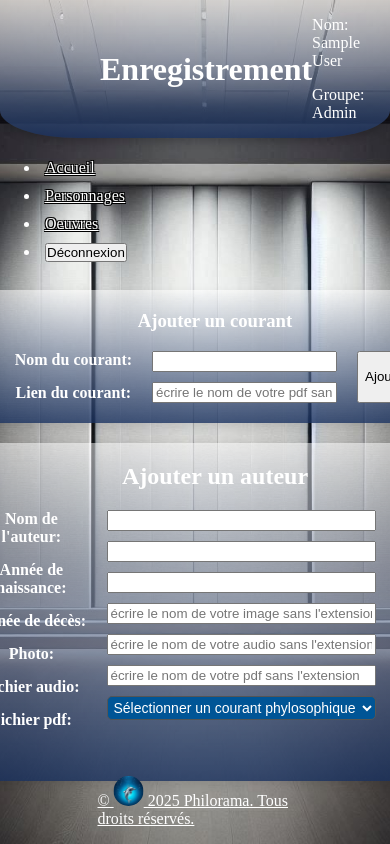
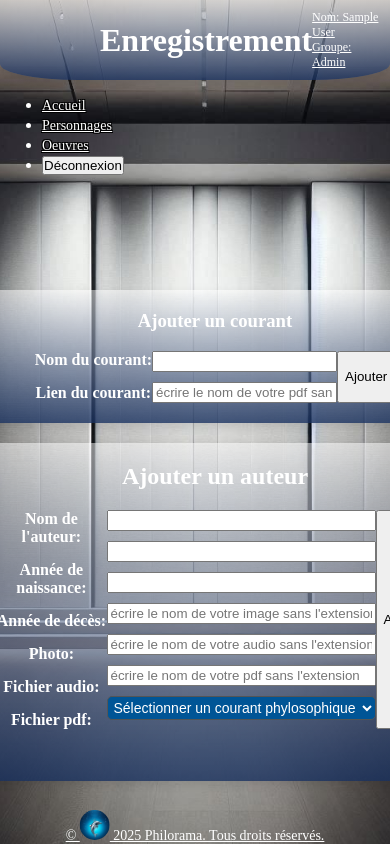
Before and after one commit to Mister-J23/ProjetCDA, a Flask app: page /Chargement in a window 390 px wide; the page is wider, and only the part inside the window is pictured. Run offline with Flask 3, Linux system fonts and the light colour scheme; the visitor is signed in with stand-in values (Sample User, id 1).

Commit message:
19/03/2025

```diff
--- /dev/null
+++ b/ProjetCDA/WEB_FLASK/app/static/css/responsive.css
@@ -0,0 +1,118 @@
+
+@media (max-width: 780px) { /*Mediaquary*/
+    body {
+        background-attachment: local; /* L'image se déplace avec le contenu */
+        background-size: cover; /* L'image couvre tout l'écran */
+        background-position: center; /* Centre l'image */
+        min-height: 100vh; /* Assure que le corps prend au moins toute la hauteur de l'écran */
+        margin: 0; /* Supprime les marges éventuelles */
+    }
+
+        /* Fixe le header en haut */
+    header {
+        position: fixed; /* Fixe le header par rapport à la fenêtre, il restera visible même en scrollant */
+        top: 0; /* Positionne le header en haut de la page */
+        left: 0; /* Positionne le header tout à gauche de la page */
+        width: 100%; /* Le header prend toute la largeur de la page */
+        z-index: 1000; /* Définit l'ordre de superposition du header par rapport aux autres éléments. Plus le nombre est élevé, plus l'élément sera au-dessus des autres */
+
+    }
+
+    .entête{
+        display: flex;
+
+        flex-direction: row; /* Aligne les éléments horizontalement */
+        justify-content: center;
+        align-items: center;
+
+
+
+        border-bottom-right-radius:20%;
+        border-bottom-left-radius:20%;
+        background: linear-gradient(360deg, rgba(24, 48, 94, 0.8), rgba(255, 255, 255, 0.5)); /* Dégradé */
+
+        box-shadow: 0 4px 8px rgba(0, 0, 0, 0.2); /* Ombre douce */
+    }
+
+    nav li {
+        margin: 2px;  /* Supprime les marges autour des éléments de la liste */
+        padding: 0;  /* Supprime l'espace intérieur des éléments de la liste */
+    }
+
+    .container {
+        margin-top: 155px;
+        margin-bottom: 120px;
+        display: flex;
+        align-items: center;
+        justify-content: space-around; /* Pour espacer les éléments */
+        flex-wrap: wrap; /* Permet d'adapter l'affichage sur les petits écrans */
+    }
+
+    .user-info {
+        margin-left: auto; /* Pousse le paragraphe vers la droite */
+
+       margin-right: 10px;
+       margin-bottom: 10px;
+       margin-top: 10px;
+
+    }
+    .user-info p {
+        padding: 0;
+        margin: 0;
+        text-decoration: underline;
+        font-size: 12px; /* Taille de la police réduite */
+    }
+
+    .text { /* Appliquer à tous les éléments texte */
+        color: white; /* Couleur du texte principale */
+        text-shadow:
+            -1px -1px 0 black, /* Ombre en haut à gauche */
+             1px -1px 0 black, /* Ombre en haut à droite */
+            -1px  1px 0 black, /* Ombre en bas à gauche */
+             1px  1px 0 black; /* Ombre en bas à droite */
+        font-size: 14px; /* Taille de la police réduite */
+    }
+
+    .icon{
+        width: 16px; /*  */
+        height: 16px; /*  */
+    }
+
+    footer p {
+        position: fixed;
+        bottom: 0;  /* Le place en bas de la page */
+        left: 50%;  /* Le place au centre horizontal de la page */
+        transform: translateX(-50%);  /* Décale le footer de 50% de sa propre largeur pour le centrer */
+
+        z-index: 1000;  /* Assure que le footer soit au-dessus des autres éléments */
+        text-decoration: underline;
+        font-size: 14px;  /* Taille de la police réduite */
+        width: auto;  /* Largeur automatique */
+        white-space: nowrap;  /* Empêche le retour à la ligne */
+        margin-bottom: 0;
+        padding-bottom: 0;
+    }
+
+
+    footer p img{
+        width: 0.5vw; /*  */
+        height: 0.2vw;
+
+    }
+
+}
+
+@media (max-width: 780px) { /*Mediaquary*/
+.dropdown-menu {
+    display: none;
+    position: absolute;
+    top: -300%;
+    left: 150%;
+    list-style: none;
+    padding: 0;
+    margin: 0;
+    background-color: #fff;
+    box-shadow: 0 8px 16px rgba(0, 0, 0, 0.2);
+    min-width: 160px;
+}
+}
--- a/ProjetCDA/WEB_FLASK/app/static/css/style2.css
+++ b/ProjetCDA/WEB_FLASK/app/static/css/style2.css
@@ -95,7 +85,7 @@ main {
     display: flex;
 
     justify-content: center;
-    gap: 20px; /* Espacement entre les colonnes labels/inputs */
+    gap: px; /* Espacement entre les colonnes labels/inputs */
     width: auto; /* Facultatif : Ajuste la largeur du conteneur */
     height: auto; /* Facultatif : Ajuste la hauteur du conteneur */
 }
@@ -213,10 +212,23 @@ li{
     margin-left: auto; /* Pousse le paragraphe vers la droite */
 
    margin-right: 10px;
+   margin-bottom: 10px;
+   margin-top: 10px;
+
+}
+.user-info p{
+    padding: 0;
+    margin: 0;
+    text-decoration: underline;
+
 }
 .entête h1 {
     flex-grow: 1; /* Permet au titre de prendre tout l'espace disponible */
     text-align: center; /* Centre le texte horizontalement */
     margin-left: 100px; /* Supprime les marges par défaut */
     font-family: 'Times New Roman', Times, serif;
+    margin-top: 0;
+    margin-bottom: 0;
+    padding-top: 0;
+    padding-bottom: 0;
 }
--- a/ProjetCDA/WEB_FLASK/app/templates/Home.html
+++ b/ProjetCDA/WEB_FLASK/app/templates/Home.html
@@ -6,6 +6,7 @@
     <link rel="icon" href="static/dophinicone.png" type="image/png">
 
     <link rel ="stylesheet" href ="{{ url_for ('static', filename='css/style2.css')}}">
+    <link rel ="stylesheet" href ="{{ url_for ('static', filename='css/responsive.css')}}">
     <meta name="viewport" content="width=device-width, initial-scale=1.0">
 
 </head>
--- a/ProjetCDA/WEB_FLASK/app/templates/Oeuvres.html
+++ b/ProjetCDA/WEB_FLASK/app/templates/Oeuvres.html
@@ -6,6 +6,7 @@
         <title>Oeuvres</title>
         <link class="icon" rel="icon" href="static/photo/dauphin.png" type="image/png">
         <link rel ="stylesheet" href ="{{ url_for ('static', filename='css/style2.css')}}">
+        <link rel ="stylesheet" href ="{{ url_for ('static', filename='css/responsive.css')}}">
 
         <meta name="viewport" content="width=device-width, initial-scale=1.0">
 
--- a/ProjetCDA/WEB_FLASK/app/templates/charger.html
+++ b/ProjetCDA/WEB_FLASK/app/templates/charger.html
@@ -8,6 +8,7 @@
 
     <link rel ="stylesheet" href ="{{ url_for ('static', filename='css/style2.css')}}">
     <link rel ="stylesheet" href ="{{ url_for ('static', filename='css/select.css')}}">
+    <link rel ="stylesheet" href ="{{ url_for ('static', filename='css/responsive.css')}}">
 
 
     <meta name="viewport" content="width=device-width, initial-scale=1.0">
--- a/ProjetCDA/WEB_FLASK/app/templates/connexion.html
+++ b/ProjetCDA/WEB_FLASK/app/templates/connexion.html
@@ -5,6 +5,7 @@
     <title>Connexion</title>
     <link rel="icon" href="static/photo/arrière personnage.jpeg" type="image/png">
     <link rel ="stylesheet" href ="{{ url_for ('static', filename='css/style2.css')}}">
+    <link rel ="stylesheet" href ="{{ url_for ('static', filename='css/responsive.css')}}">
 
 
     <meta name="viewport" content="width=device-width, initial-scale=0.5">
```
Also changed, not shown: other parts of ProjetCDA/WEB_FLASK/app/static/css/style2.css (+30 -31 lines), ProjetCDA/WEB_FLASK/app/static/css/bandes.css (+8 -5 lines), ProjetCDA/WEB_FLASK/app/static/js/bandes.js (+9 -12 lines), ProjetCDA/WEB_FLASK/app/templates/Contact.html (+9 -3 lines), ProjetCDA/WEB_FLASK/app/templates/Personnages.html (+6 -2 lines).
